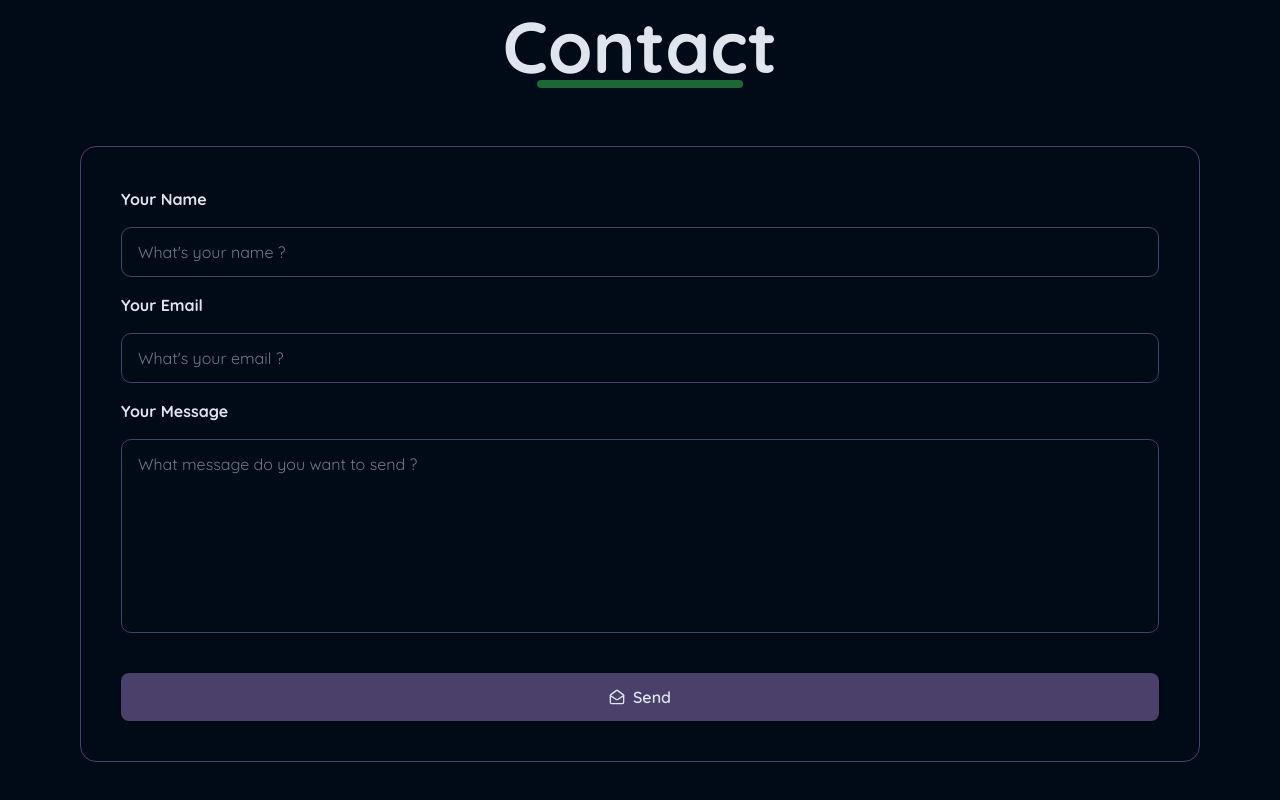
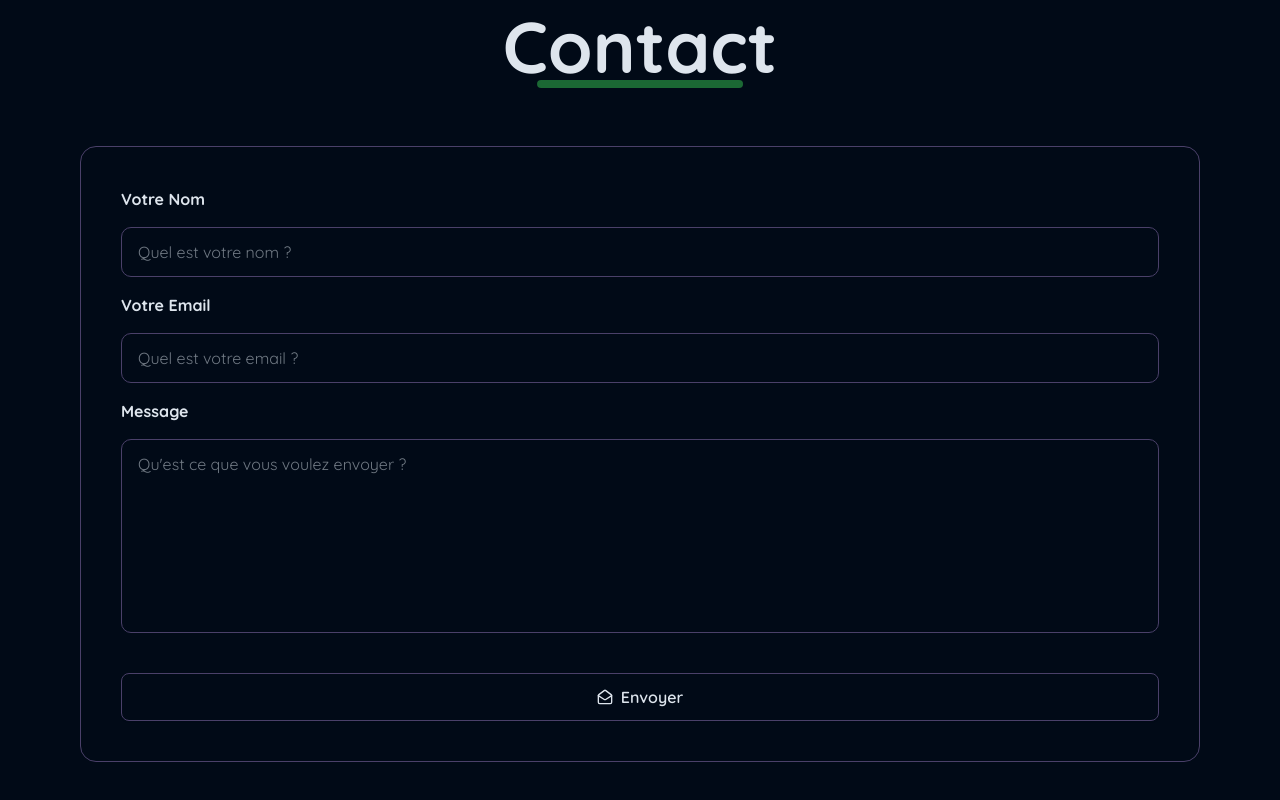
Before and after one commit to ilyasmdn/portfolio, a React (Vite) app: page / in a window 1280 px wide. Shown: the part 3010-3810 px from the top of the page. Built offline with nearby package versions, Linux system fonts and the light colour scheme.

Commit message:
add multi-language in contact

```diff
--- a/src/components/Contact.tsx
+++ b/src/components/Contact.tsx
@@ -1,10 +1,16 @@
 import { Loader2, MailOpen } from "lucide-react";
 import { Button } from "./ui/button";
-import { useState } from "react";
+import { useContext, useState } from "react";
 import emailjs from "emailjs-com";
 import { toast, Toaster } from "sonner";
+import LanguageContext from "@/languages/LangugeContext";
+import { contact } from "@/languages/contact";
 
 const Contact = () => {
+  const { language } = useContext(LanguageContext);
+
+  const contactContent = contact[language];
+
   const [loading, setLoading] = useState(false);
 
   const [form, setForm] = useState({
@@ -24,7 +30,7 @@ const Contact = () => {
     e.preventDefault();
 
     if (form.name === "" || form.email === "" || form.message === "") {
-      toast.warning("Please fill out all fields!");
+      toast.warning(contactContent.messages.empty);
       return;
     }
 
@@ -53,12 +59,12 @@ const Contact = () => {
             message: "",
           });
 
-          toast.success("Message sent successfully!");
+          toast.success(contactContent.messages.success);
         },
         (error) => {
           setLoading(false);
           console.log(error);
-          toast.warning("Something went wrong!");
+          toast.warning(contactContent.messages.error);
         }
       );
   };
@@ -79,57 +85,59 @@ const Contact = () => {
         <form onSubmit={handleSubmit}>
           <div className="flex flex-col gap-4 mb-4">
             <label htmlFor="name" className="text-text font-bold">
-              Your Name
+              {contactContent.inputs[0].label}
             </label>
             <input
               name="name"
               type="text"
               value={form.name}
               onChange={handleChange}
-              placeholder="What's your name ?"
+              placeholder={contactContent.inputs[0].placeholder}
               className="text-text placeholder:text-text/50 border border-secondary px-4 py-3 rounded-lg outline-none"
             />
           </div>
           <div className="flex flex-col gap-4 mb-4">
             <label htmlFor="email" className="text-text font-bold">
-              Your Email
+              {contactContent.inputs[1].label}
             </label>
             <input
               name="email"
               type="email"
               value={form.email}
               onChange={handleChange}
-              placeholder="What's your email ?"
+              placeholder={contactContent.inputs[1].placeholder}
               className="text-text placeholder:text-text/50 border border-secondary px-4 py-3 rounded-lg outline-none"
             />
           </div>
           <div className="flex flex-col gap-4 mb-4">
             <label htmlFor="message" className="text-text font-bold">
-              Your Message
+              {contactContent.inputs[2].label}
             </label>
             <textarea
               rows={7}
               name="message"
               value={form.message}
               onChange={handleChange}
-              placeholder="What message do you want to send ?"
+              placeholder={contactContent.inputs[2].placeholder}
               className="text-text placeholder:text-text/50 border border-secondary px-4 py-3 rounded-lg resize-none outline-none"
             />
           </div>
-          <Button
-            variant="secondary"
-            className="flex items-center justify-center mt-10 text-text text-base font-semibold h-12 w-full gap-2 cursor-pointer"
-          >
-            {loading ? (
-              <>
-                <Loader2 className="animate-spin" /> Please Wait
-              </>
-            ) : (
-              <>
-                <MailOpen /> Send
-              </>
-            )}
-          </Button>
+          {loading ? (
+            <Button
+              variant="outline"
+              className="flex items-center justify-center mt-10 text-text text-base font-semibold h-12 w-full gap-2 cursor-pointer"
+              disabled
+            >
+              <Loader2 className="animate-spin" /> {contactContent.button.loading}
+            </Button>
+          ) : (
+            <Button
+              variant="outline"
+              className="flex items-center justify-center mt-10 text-text text-base font-semibold h-12 w-full gap-2 cursor-pointer"
+            >
+              <MailOpen /> {contactContent.button.send}
+            </Button>
+          )}
         </form>
       </div>
     </section>
--- /dev/null
+++ b/src/languages/contact.ts
@@ -0,0 +1,52 @@
+export const contact = {
+  fr: {
+    inputs: [
+      {
+        label: "Votre Nom",
+        placeholder: "Quel est votre nom ?",
+      },
+      {
+        label: "Votre Email",
+        placeholder: "Quel est votre email ?",
+      },
+      {
+        label: "Message",
+        placeholder: "Qu'est ce que vous voulez envoyer ?",
+      },
+    ],
+    button: {
+      send: "Envoyer",
+      loading: "Veuillez patienter"
+    },
+    messages: {
+      empty: "Veuillez remplir tous les champs !",
+      success: "Message envoyé avec succès !",
+      error: "Quelque chose a mal tourné !"
+    }
+  },
+  en: {
+    inputs: [
+      {
+        label: "Your Name",
+        placeholder: "What's your name?",
+      },
+      {
+        label: "Your Email",
+        placeholder: "What's your email?",
+      },
+      {
+        label: "Message",
+        placeholder: "What message do you want to send?",
+      },
+    ],
+    button: {
+      send: "Send",
+      loading: "Please Wait"
+    },
+    messages: {
+      empty: "Please fill out all fields!",
+      success: "Message sent successfully!",
+      error: "Something went wrong!"
+    }
+  }
+}
```
